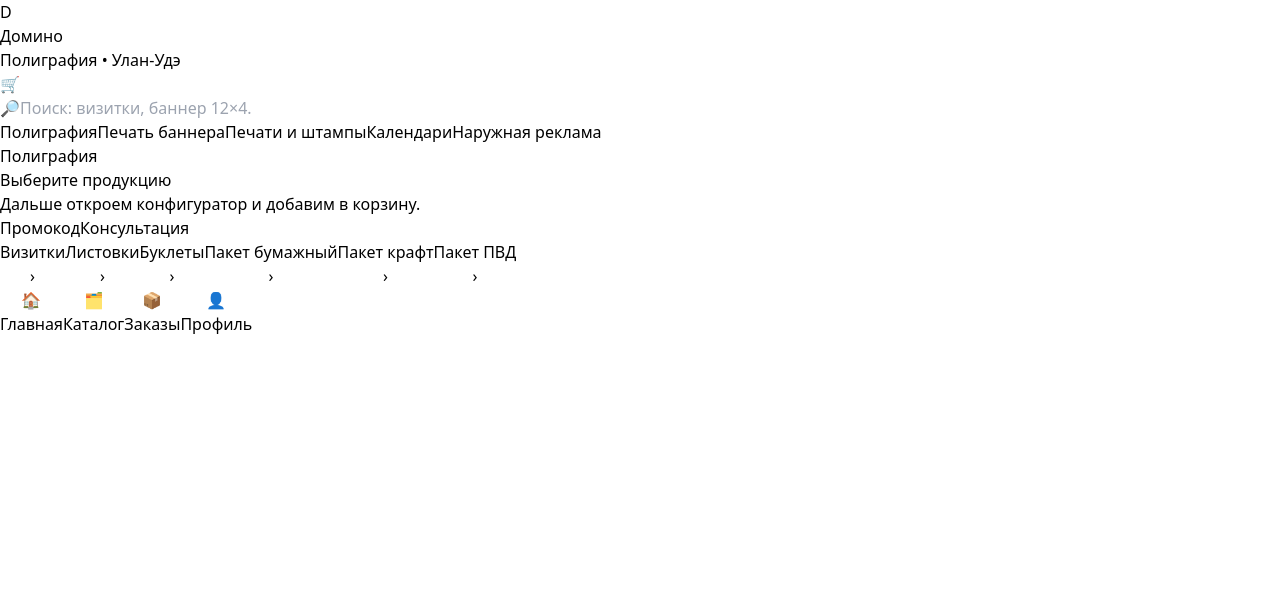
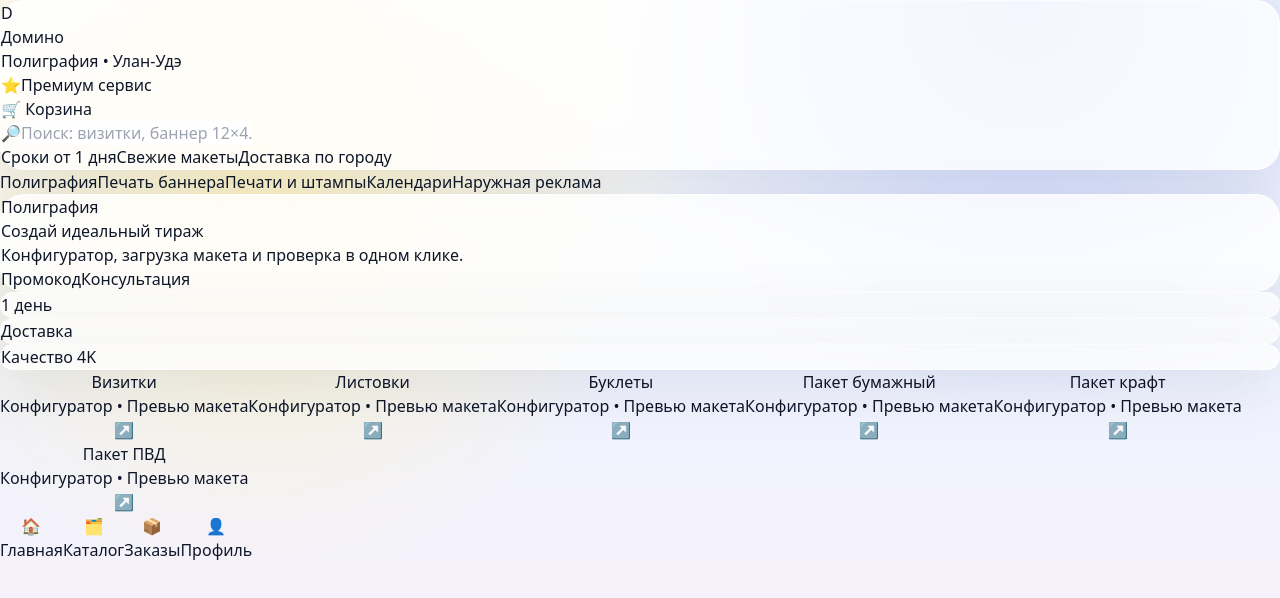
Before and after one commit to MikhailSax/Domino-mini-app, a React (Vite) app: page / in a window 1280 px wide. Shown: the top 598 px of the page. Built offline with nearby package versions, Linux system fonts and the light colour scheme.

Commit message:
Revamp interface with creative Tailwind styling

```diff
--- a/src/components/Header.jsx
+++ b/src/components/Header.jsx
@@ -2,36 +2,43 @@
 
 export default function Header({ query, setQuery, cartCount = 0, onCartClick }) {
   return (
-    <div className="sticky top-0 z-50 bg-gray-50/80 backdrop-blur border-b border-gray-100">
+    <div className="sticky top-0 z-50 bg-gradient-to-b from-white/80 via-white/70 to-transparent backdrop-blur-xl">
       <div className="max-w-md mx-auto px-4 pt-4 pb-3">
-        <div className="flex items-start justify-between gap-3">
-          <div className="flex items-center gap-2">
-            <div className="w-9 h-9 rounded-2xl bg-black text-white grid place-items-center text-sm">
+        <div className="glass-card p-3 shadow-lg">
+          <div className="flex items-center justify-between gap-3">
+            <div className="flex items-center gap-3">
+              <div className="w-11 h-11 rounded-2xl bg-gradient-to-br from-indigo-500 to-purple-600 text-white grid place-items-center font-semibold shadow-md">
                 D
               </div>
               <div>
                 <div className="text-base font-semibold leading-tight">Домино</div>
-              <div className="text-xs text-gray-500">Полиграфия • Улан-Удэ</div>
+                <div className="text-xs text-slate-500">Полиграфия • Улан-Удэ</div>
               </div>
             </div>
 
+            <div className="flex items-center gap-2">
+              <div className="hidden sm:flex items-center gap-1 text-[11px] px-2 py-1 rounded-full bg-indigo-50 text-indigo-700 border border-indigo-100">
+                <span className="text-xs">⭐</span>
+                <span>Премиум сервис</span>
+              </div>
               <button
-            className="relative rounded-2xl bg-white px-3 py-2 text-sm shadow-sm border border-gray-100 active:scale-[0.99] transition"
+                className="relative rounded-2xl bg-gradient-to-br from-slate-900 to-slate-800 px-4 py-2 text-sm text-white shadow-md active:scale-[0.99] transition"
                 onClick={onCartClick}
                 aria-label="Корзина"
               >
-            🛒
+                🛒 Корзина
                 {cartCount > 0 && (
-              <span className="absolute -top-2 -right-2 min-w-5 h-5 px-1 rounded-full bg-black text-white text-[10px] grid place-items-center">
+                  <span className="absolute -top-2 -right-2 min-w-5 h-5 px-1 rounded-full bg-amber-400 text-slate-900 text-[10px] font-semibold grid place-items-center shadow">
                     {cartCount}
                   </span>
                 )}
               </button>
             </div>
+          </div>
 
           <div className="mt-3">
-          <div className="flex items-center gap-2 rounded-2xl bg-white px-3 py-2 shadow-sm border border-gray-100">
-            <span className="text-gray-400">🔎</span>
+            <div className="flex items-center gap-2 rounded-2xl bg-white/90 px-3 py-3 shadow-inner border border-white/80">
+              <span className="text-indigo-500">🔎</span>
               <input
                 className="w-full bg-transparent text-sm outline-none"
                 placeholder="Поиск: визитки, баннер 12×4…"
@@ -40,13 +47,19 @@
               />
               {query && (
                 <button
-                className="text-xs text-gray-500 px-2 py-1 rounded-xl hover:bg-gray-100"
+                  className="text-xs text-indigo-600 px-2 py-1 rounded-xl hover:bg-indigo-50"
                   onClick={() => setQuery("")}
                 >
                   Сброс
                 </button>
               )}
             </div>
+            <div className="mt-2 flex flex-wrap gap-2 text-[11px] text-slate-500">
+              <span className="px-2 py-1 rounded-full bg-amber-100 text-amber-700 border border-amber-200">Сроки от 1 дня</span>
+              <span className="px-2 py-1 rounded-full bg-indigo-50 text-indigo-700 border border-indigo-100">Свежие макеты</span>
+              <span className="px-2 py-1 rounded-full bg-slate-100 text-slate-700 border border-slate-200">Доставка по городу</span>
+            </div>
+          </div>
         </div>
       </div>
     </div>
--- a/src/components/Navigation.jsx
+++ b/src/components/Navigation.jsx
@@ -4,20 +4,22 @@
   const Item = ({ id, icon, title }) => (
     <button
       className={
-        "flex-1 py-2 rounded-2xl active:scale-[0.99] transition " +
-        (active === id ? "bg-white shadow-sm border border-gray-100" : "text-gray-500")
+        "flex-1 py-2 rounded-2xl active:scale-[0.99] transition bg-white/60 backdrop-blur border " +
+        (active === id
+          ? "border-indigo-200 text-indigo-700 shadow-[0_10px_30px_rgba(99,102,241,0.25)]"
+          : "border-white/70 text-slate-500 hover:border-indigo-100")
       }
       onClick={() => (onNav ? onNav(id) : alert(`Раздел: ${title}`))}
     >
       <div className="text-lg leading-none">{icon}</div>
-      <div className="text-[11px] mt-1">{title}</div>
+      <div className="text-[11px] mt-1 font-medium">{title}</div>
     </button>
   );
 
   return (
-    <div className="fixed bottom-0 left-0 right-0 z-40 bg-gray-50/80 backdrop-blur border-t border-gray-100">
-      <div className="max-w-md mx-auto p-3">
-        <div className="grid grid-cols-4 gap-2">
+    <div className="fixed bottom-0 left-0 right-0 z-40 bg-gradient-to-t from-white via-white/80 to-white/50 backdrop-blur-xl border-t border-white/70">
+      <div className="max-w-md mx-auto p-4">
+        <div className="grid grid-cols-4 gap-3">
           <Item id="home" icon="🏠" title="Главная" />
           <Item id="catalog" icon="🗂️" title="Каталог" />
           <Item id="orders" icon="📦" title="Заказы" />
--- a/src/index.css
+++ b/src/index.css
@@ -7,7 +7,19 @@
   --bottom-nav-h: 88px; /* высота нижней навигации */
 }
 
+body {
+  @apply antialiased text-slate-900;
+  background: radial-gradient(circle at 20% 20%, #fef3c7 0, rgba(255, 255, 255, 0) 35%),
+    radial-gradient(circle at 80% 0%, #c7d2fe 0, rgba(255, 255, 255, 0) 32%),
+    linear-gradient(180deg, #f9fafb 0%, #eef2ff 45%, #fdf2f8 100%);
+  min-height: 100vh;
+}
+
 /* чтобы плавающие панели не уезжали под жесты */
 .safe-bottom {
   padding-bottom: calc(env(safe-area-inset-bottom) + 16px);
 }
+
+.glass-card {
+  @apply bg-white/80 backdrop-blur border border-white/60 shadow-[0_20px_60px_rgba(15,23,42,0.08)] rounded-3xl;
+}
--- a/src/pages/HomePage.jsx
+++ b/src/pages/HomePage.jsx
@@ -12,8 +12,10 @@
               key={c.id}
               onClick={() => onChange(c.id)}
               className={
-                "whitespace-nowrap px-4 py-2 rounded-2xl text-sm border active:scale-[0.99] transition " +
-                (active ? "bg-black text-white border-black" : "bg-white text-gray-700 border-gray-100 shadow-sm")
+                "whitespace-nowrap px-4 py-2 rounded-2xl text-sm border active:scale-[0.99] transition shadow-sm " +
+                (active
+                  ? "bg-gradient-to-r from-indigo-500 to-purple-500 text-white border-transparent shadow-[0_12px_30px_rgba(99,102,241,0.35)]"
+                  : "bg-white/80 text-slate-700 border-white/70 hover:border-indigo-100")
               }
             >
               {c.title}
@@ -28,12 +30,15 @@
 function ProductRow({ item, onClick }) {
   return (
     <button
-      className="w-full text-left rounded-2xl bg-white px-4 py-3 shadow-sm border border-gray-100 active:scale-[0.99] transition"
+      className="w-full text-left rounded-3xl bg-white/80 px-4 py-3 shadow-[0_16px_40px_rgba(15,23,42,0.08)] border border-white/70 active:scale-[0.99] transition backdrop-blur"
       onClick={onClick}
     >
       <div className="flex items-center justify-between gap-3">
-        <div className="text-sm font-medium">{item.title}</div>
-        <div className="text-gray-400">›</div>
+        <div>
+          <div className="text-sm font-semibold leading-snug">{item.title}</div>
+          <div className="text-[11px] text-slate-500 mt-1">Конфигуратор • Превью макета</div>
+        </div>
+        <div className="text-indigo-500 text-lg">↗</div>
       </div>
     </button>
   );
@@ -89,25 +94,39 @@
         onChange={(id) => { setTop(id); setQuery(""); }}
       />
 
-      <div className="mt-4 rounded-3xl bg-black text-white p-5 shadow-sm">
-        <div className="text-sm opacity-90">{topTitle}</div>
-        <div className="text-2xl font-semibold mt-1 leading-tight">Выберите продукцию</div>
-        <div className="text-xs opacity-80 mt-2">Дальше откроем конфигуратор и добавим в корзину.</div>
+      <div className="mt-4 glass-card p-5 bg-gradient-to-br from-indigo-600/90 via-purple-600/90 to-amber-500/90 text-white shadow-xl overflow-hidden relative">
+        <div className="absolute inset-0 opacity-30 bg-[radial-gradient(circle_at_20%_20%,rgba(255,255,255,0.6),transparent_35%),radial-gradient(circle_at_80%_30%,rgba(255,255,255,0.4),transparent_40%)]" />
+        <div className="relative">
+          <div className="text-xs uppercase tracking-wide text-white/80">{topTitle}</div>
+          <div className="text-2xl font-semibold mt-1 leading-tight">Создай идеальный тираж</div>
+          <div className="text-sm text-white/80 mt-2">Конфигуратор, загрузка макета и проверка в одном клике.</div>
 
-        <div className="mt-4 flex gap-2">
+          <div className="mt-4 grid grid-cols-2 gap-2">
             <button
-            className="rounded-2xl bg-white text-black px-4 py-2 text-sm font-medium active:scale-[0.99] transition"
+              className="rounded-2xl bg-white text-indigo-600 px-4 py-2 text-sm font-semibold active:scale-[0.99] transition shadow-lg shadow-indigo-900/20"
               onClick={() => alert("Позже: промокоды")}
             >
               Промокод
             </button>
             <button
-            className="rounded-2xl bg-white/10 px-4 py-2 text-sm font-medium active:scale-[0.99] transition"
+              className="rounded-2xl bg-white/15 px-4 py-2 text-sm font-semibold active:scale-[0.99] transition border border-white/30"
               onClick={() => alert("Позже: консультация")}
             >
               Консультация
             </button>
           </div>
+        </div>
+      </div>
+
+      <div className="mt-3 grid grid-cols-3 gap-3">
+        {["1 день", "Доставка", "Качество 4K"].map((badge) => (
+          <div
+            key={badge}
+            className="glass-card px-3 py-2 text-center text-[12px] font-semibold text-slate-700 bg-white/80"
+          >
+            {badge}
+          </div>
+        ))}
       </div>
 
       <div className="mt-4 space-y-2">
--- a/src/pages/Shell.jsx
+++ b/src/pages/Shell.jsx
@@ -29,7 +29,7 @@
   const screen = route.name;
 
   return (
-    <div className="min-h-screen bg-gray-50 text-gray-900">
+    <div className="min-h-screen bg-gradient-to-b from-amber-50 via-white to-indigo-50 text-slate-900">
       <Header query={query} setQuery={setQuery} cartCount={cartCount} onCartClick={openCart} />
 
       {screen === "home" && (
```
Also changed, not shown: src/pages/CartPage.jsx (+4 -4 lines), src/pages/CatalogPage.jsx (+18 -15 lines), src/pages/ProductPage.jsx (+30 -25 lines). Lines whose indentation alone changed are shown as unchanged.
